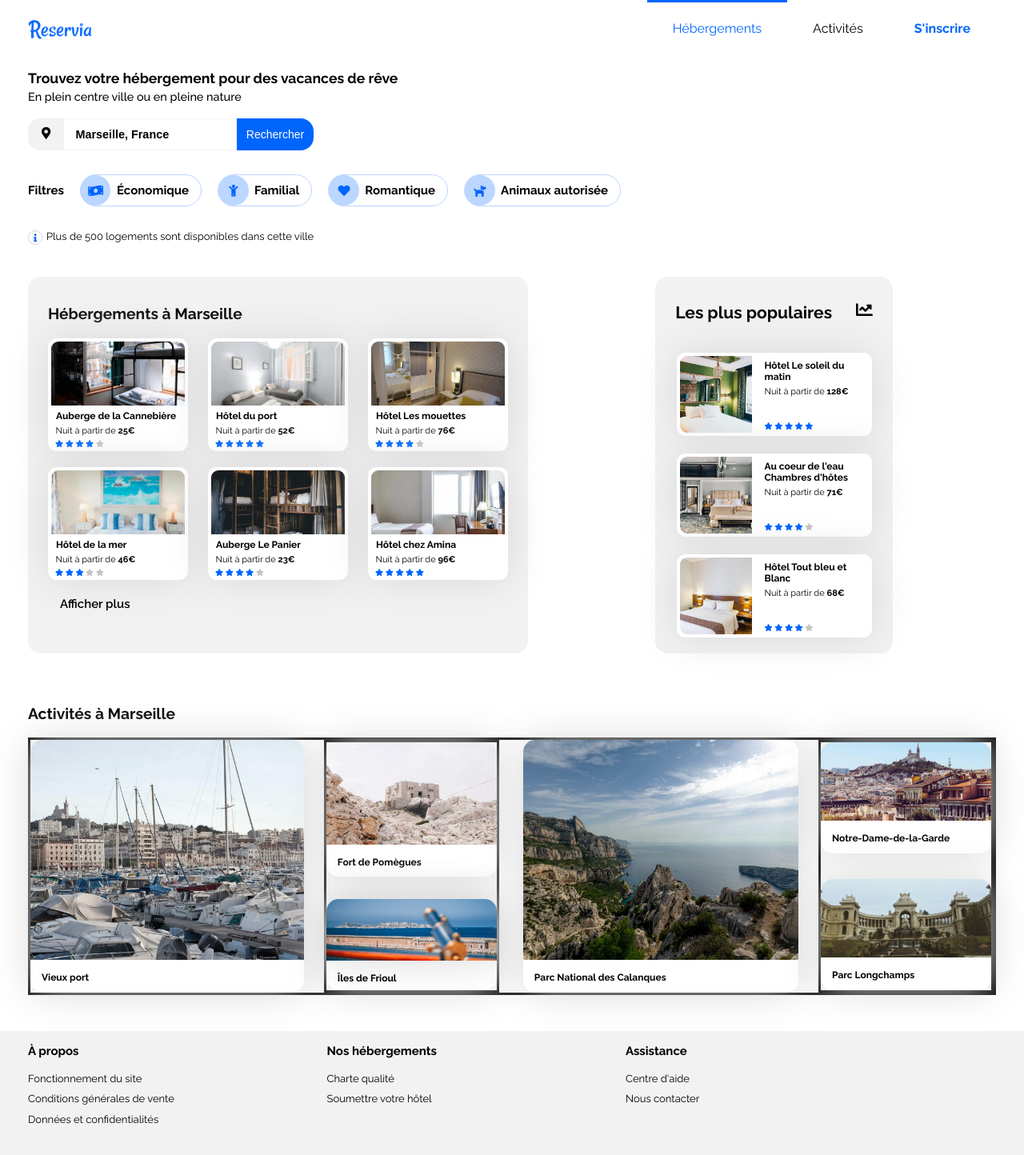
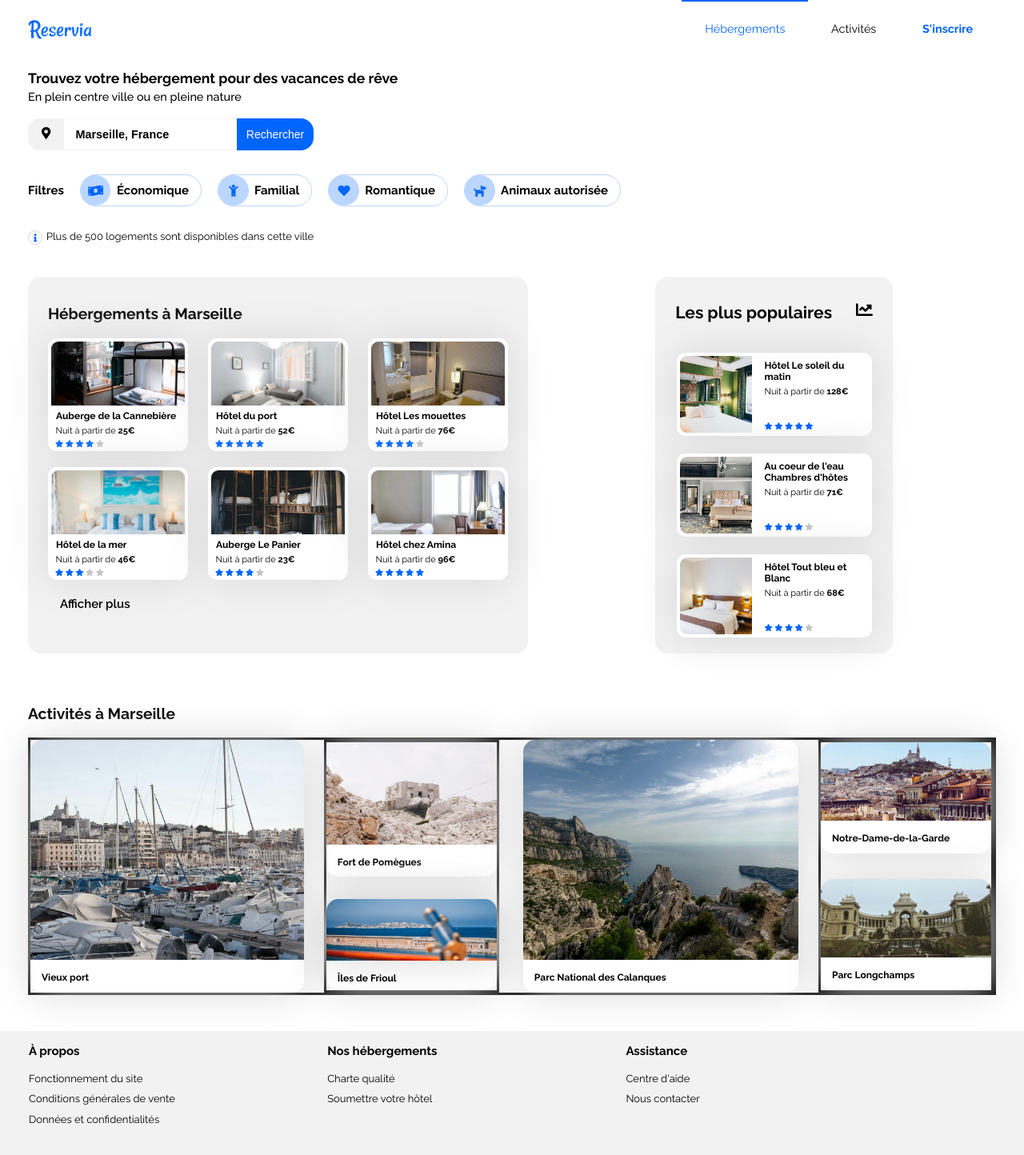
Before and after one commit to Ascryd/FlorvalCyril_2_22072021, a plain HTML site: page index.html in a window 1280 px wide. Shown: the whole page at 80% size. Drawn offline with Linux system fonts and the light colour scheme.

Commit message:
Projet 1.5

```diff
--- a/style.css
+++ b/style.css
@@ -63,7 +63,7 @@ nav{
 #nav1 a{
     color: #0065FC;
     border-top: #0065FC solid 3px;
-    padding-top: 23px;
+    padding-top: 25px;
     width: 100%;
 }
 
@@ -82,7 +82,7 @@ nav a:hover {
 
 nav a {
     padding: 0em 2em;
-    font-size: 1em;
+    font-size: 0.9em;
 }
 
 nav ul {
@@ -566,9 +566,10 @@ footer {
 #infos {
     display: flex;
     flex-wrap: wrap;
-    max-width: 100em;
-    margin: 0 auto;
-    margin-left: 35px;
+    max-width: 1370px;
+    margin-left: auto;
+    margin-right: auto;
+    padding-left: 36px;
 }
 
 .infos {
@@ -590,6 +591,11 @@ footer {
 footer a {
     color: black;
 }
+
+footer a:hover {
+    text-decoration: underline;
+}
+
 
 @media screen and (max-width: 1023px) {
 
```
